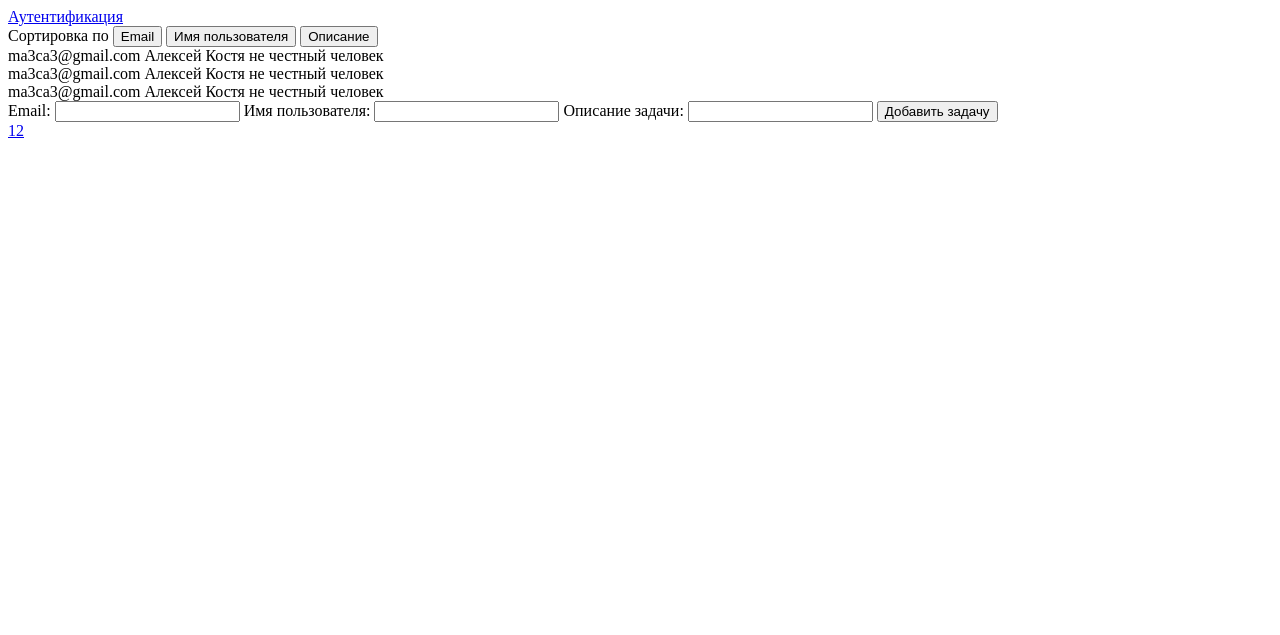
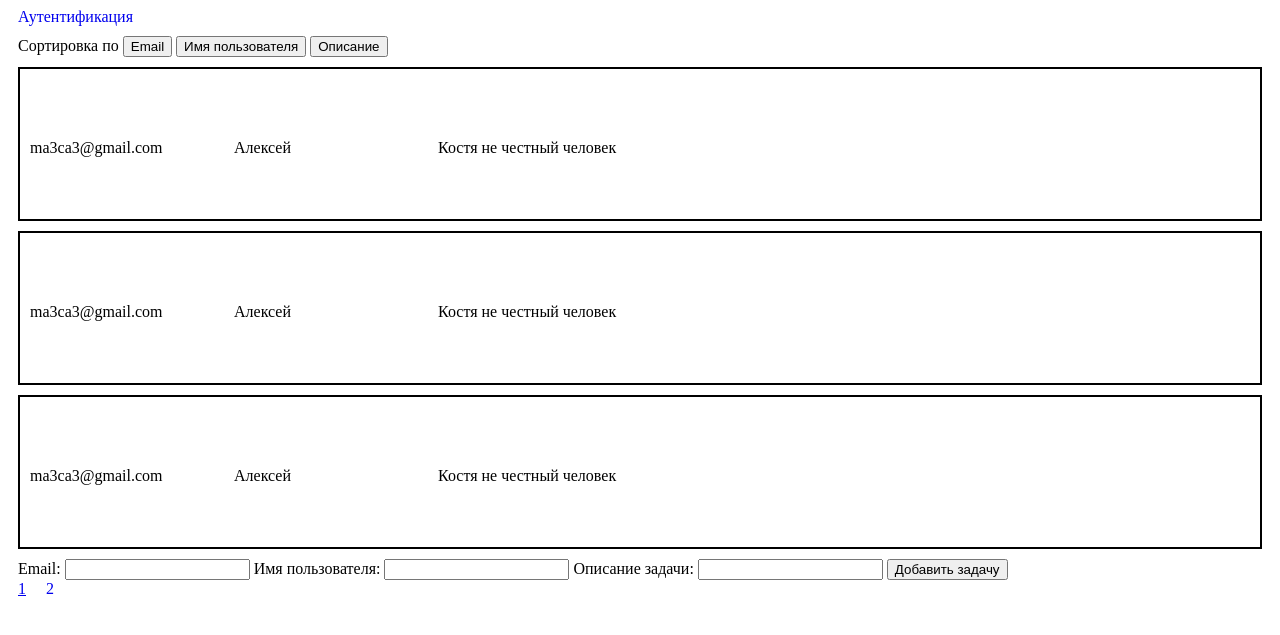
Before and after one commit to iskakov/testBeeJee, a PHP site: page / in a window 1280 px wide. Shown: the top 635 px of the page. Run offline with PHP 8.4, Linux system fonts and the light colour scheme; data comes from the database, SQL or seed files in the repository; data that the repository does not hold is empty.

Commit message:
исправил ошибки

```diff
--- a/application/views/list_tasks_view.php
+++ b/application/views/list_tasks_view.php
@@ -1,10 +1,10 @@
 
 <?php  if(isset($_COOKIE['isregistr']) && $_COOKIE['isregistr']=='true'){
-    echo '<a href="/index.php/auth/logout">Выйти</a>';
-}else{ echo '<a href="/index.php/auth">Аутентификация</a>';} ?>
+    echo '<a class="numbers" href="/index.php/auth/logout">Выйти</a>';
+}else{ echo '<a class="numbers" href="/index.php/auth">Аутентификация</a>';} ?>
 
 
-<form method="post" action="/index.php/<?php if(isset($_COOKIE['page'])) echo '?page='.$_COOKIE['page']; ?>">
+<form class="form" method="post" action="/index.php/<?php if(isset($_COOKIE['page'])) echo '?page='.$_COOKIE['page']; ?>">
    <div>
        <span>Сортировка по</span>
        <input type="submit" name="sort[email]" value="Email">
@@ -25,34 +25,34 @@
 	foreach($list as $row)
 	{
         if(isset($_COOKIE['isregistr']) && $_COOKIE['isregistr']=='true'){
-            $desc = '<input type="text" value= "'.$row['description'].'" name="upd['.$i.'][desc]">';
+            $desc = '<input type="text" value= "'.htmlspecialchars($row['description']).'" name="upd['.$i.'][desc]"  class="item">';
             if($row['is_check'] == 1)  $checked ='checked'; else  $checked ='';
-            $check = '<input type="checkbox"  name="upd['.$i.'][check]" '.$checked.'>'.'<input type="hidden"  name="upd['.$i.'][id]" value="'.$row['primarykey'].'">';
+            $check = '<input type="checkbox"  name="upd['.$i.'][check]" '.$checked.'>'.'<input type="hidden"  name="upd['.$i.'][id]" value="'.$row['primarykey'].'" class="item">';
 
         }
         else{
-            $desc = '<span>'.$row['description'].'</span>';
+            $desc = '<div class="item">'.htmlspecialchars($row['description']).'</div>';
             if($row['is_check']== 1){
                 $check_st = 'Задача выполнена';
             }
             else{
                  $check_st ='';
             }
-            $check = '<span>'.$check_st.'</span>';
+            $check = '<div class="item">'.$check_st.'</div>';
 
         }
         if($row['is_admin_upd']== 1){
-                $is_admin_upd = '<span>Отредактировано администратором</span>';
+                $is_admin_upd = '<div class="item item2">Отредактировано администратором</div>';
             }
         else{
             $is_admin_upd = '';
         }
-		echo '
-                <span>'.$row['email'].'</span>
-                <span>'.$row['name'].'</span>
+		echo ' <div class="task">
+                <div class="item">'.$row['email'].'</div>
+                <div class="item">'.htmlspecialchars($row['name']).'</div>
                 '.$desc.
                 $check.$is_admin_upd.'
-
+            </div>
             <div class="clear"></div>';
         $i++;
 	}
@@ -65,7 +65,7 @@
 </form>
 
 
-<form method="post" action="/index.php/<?php if(isset($_COOKIE['page'])) echo '?page='.$_COOKIE['page']; ?>">
+<form class="form" method="post" action="/index.php/<?php if(isset($_COOKIE['page'])) echo '?page='.$_COOKIE['page']; ?>">
     <label for="desc">Email:</label>
     <input id="desc" name="addTask[email]" type="text" value="<?php if(isset($_POST["addTask"])) echo $_POST["addTask"]['email'] ?>">
     <label for="desc">Имя пользователя:</label>
@@ -80,15 +80,15 @@
     for($j=1; $j<=$countPage; $j++)
 	{
 		if($page == $j){
-            $class = 'class="active"';
+            $class = 'class="active numbers"';
         }
         else{
-            $class = '';
+            $class = 'class="numbers"';
         }
         echo  '<a href="?page='.$j.'" '.$class.' >'.$j.'</a>';
 	}
 
 echo '
 <div class="clear"></div>
-<span>'.$message.'</span>'
+<div class="item">'.$message.'</div>'
 ?>
--- a/application/views/template_view.php
+++ b/application/views/template_view.php
@@ -1,8 +1,10 @@
 <!DOCTYPE html>
+
 <html lang="ru">
 <head>
 	<meta charset="utf-8">
 	<title>Главная</title>
+	<link rel="stylesheet" href="style/style.css">
 </head>
 <body>
 	<?php include 'application/views/'.$content_view; ?>
--- /dev/null
+++ b/style/style.css
@@ -0,0 +1,27 @@
+.task{
+    border: 2px solid black;
+    height: 80px;
+    padding: 70px 10px 0 10px;
+    margin: 10px 10px 0 10px;
+}
+.item {
+    display: inline-block;
+    width: 200px;
+
+}
+.item2 {
+    width: 250px;
+}
+
+.numbers{
+    text-decoration: none;
+    margin: 10px 10px 0 10px;
+}
+.form{
+    margin: 10px 10px 0 10px;
+
+}
+
+.active{
+    text-decoration: underline;
+}
```
